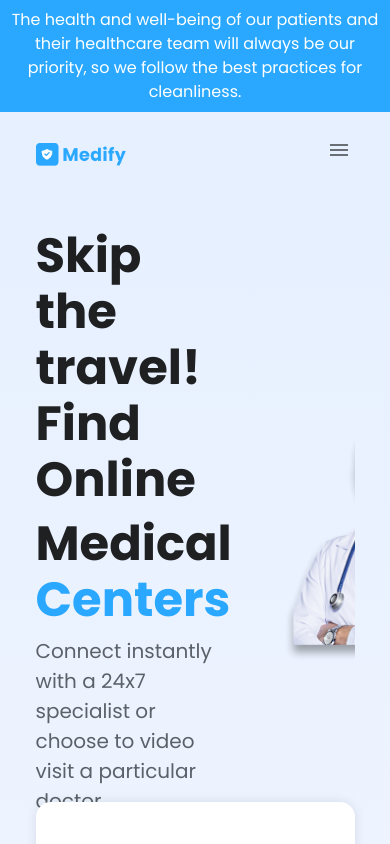
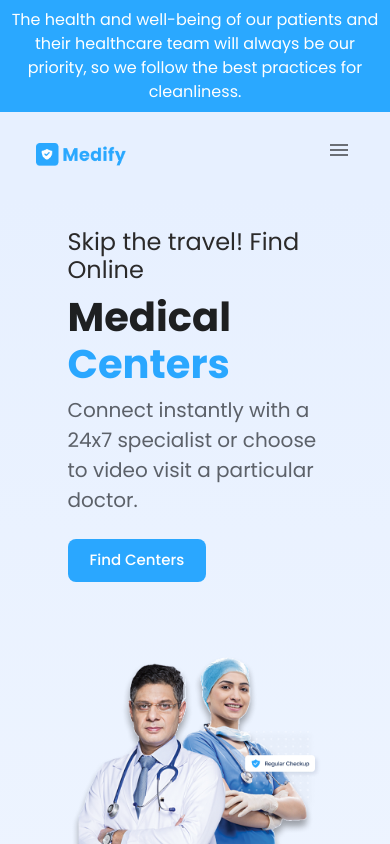
Before and after one commit to RutikKulkarni/Medify, a React (Create React App) app: page / in a window 390 px wide. Shown: the top 844 px of the page. Built offline with nearby package versions, Linux system fonts and the light colour scheme; no server answers.

Commit message:
Responsive Herosection

```diff
--- a/src/components/HeroSection/HeroSection.jsx
+++ b/src/components/HeroSection/HeroSection.jsx
@@ -1,25 +1,22 @@
 import { Swiper, SwiperSlide } from "swiper/react";
 import "swiper/css";
-import HeroImage from "../../assets/HeroImage/HeroImage.png";
 import { Box, Stack, Typography, Button } from "@mui/material";
 import { Link } from "react-router-dom";
-import styles from "./HeroSection.module.css"; // Import the CSS module
+import styles from "./HeroSection.module.css";
+import HeroImage from "../../assets/HeroImage/HeroImage.png";
 
 const HeroSection = () => (
   <Swiper>
     <SwiperSlide>
       <Stack
-        direction="row"
+        direction={{ xs: "column", md: "row" }}
         spacing={6}
         alignItems="center"
+        justifyContent="space-between"
         className={styles.heroContent}
       >
         <Box>
-          <Typography
-            variant="h3"
-            component="h1"
-            sx={{ fontSize: "50px", fontWeight: "normal" }}
-          >
+          <Typography variant="h3" style={{ marginBottom: "10px" }}>
             Skip the travel! Find Online
           </Typography>
           <Typography variant="h1" component="h1" mb={1}>
@@ -35,7 +32,7 @@ const HeroSection = () => (
             </Button>
           </Link>
         </Box>
-        <img src={HeroImage} className={styles.heroImage} />
+        <img src={HeroImage} alt="Hero" className={styles.heroImage}/>
       </Stack>
     </SwiperSlide>
   </Swiper>
--- a/src/components/HeroSection/HeroSection.module.css
+++ b/src/components/HeroSection/HeroSection.module.css
@@ -10,21 +10,21 @@
 }
 
 .heroContent {
-  padding-top: 2rem;
+  padding: 2rem;
 }
 
 .heroContent h3 {
-  font-size: 1.5rem;
-  font-weight: bold;
+  color: #2b2a2a;
+  margin-bottom: 1.5rem;
 }
 
 .heroContent h1 {
   font-size: 3rem;
+  margin-bottom: 0.5rem;
   font-weight: bold;
-  margin-bottom: 0.5rem;
 }
 
-.heroContent h1 span {
+.heroContent h1 .blueText {
   color: #2aa7ff;
 }
 
@@ -40,5 +40,18 @@
 }
 
 .heroImage {
-  margin-left: 2rem;
+  margin-top: 2rem;
+  max-width: 100%;
 }
+
+@media (max-width: 768px) {
+  .heroContent h3 {
+    font-size: 1.5rem;
+    margin-bottom: 1rem;
+  }
+
+  .heroContent h1 {
+    font-size: 2.5rem;
+    margin-bottom: 0.5rem;
+  }
+}
```
